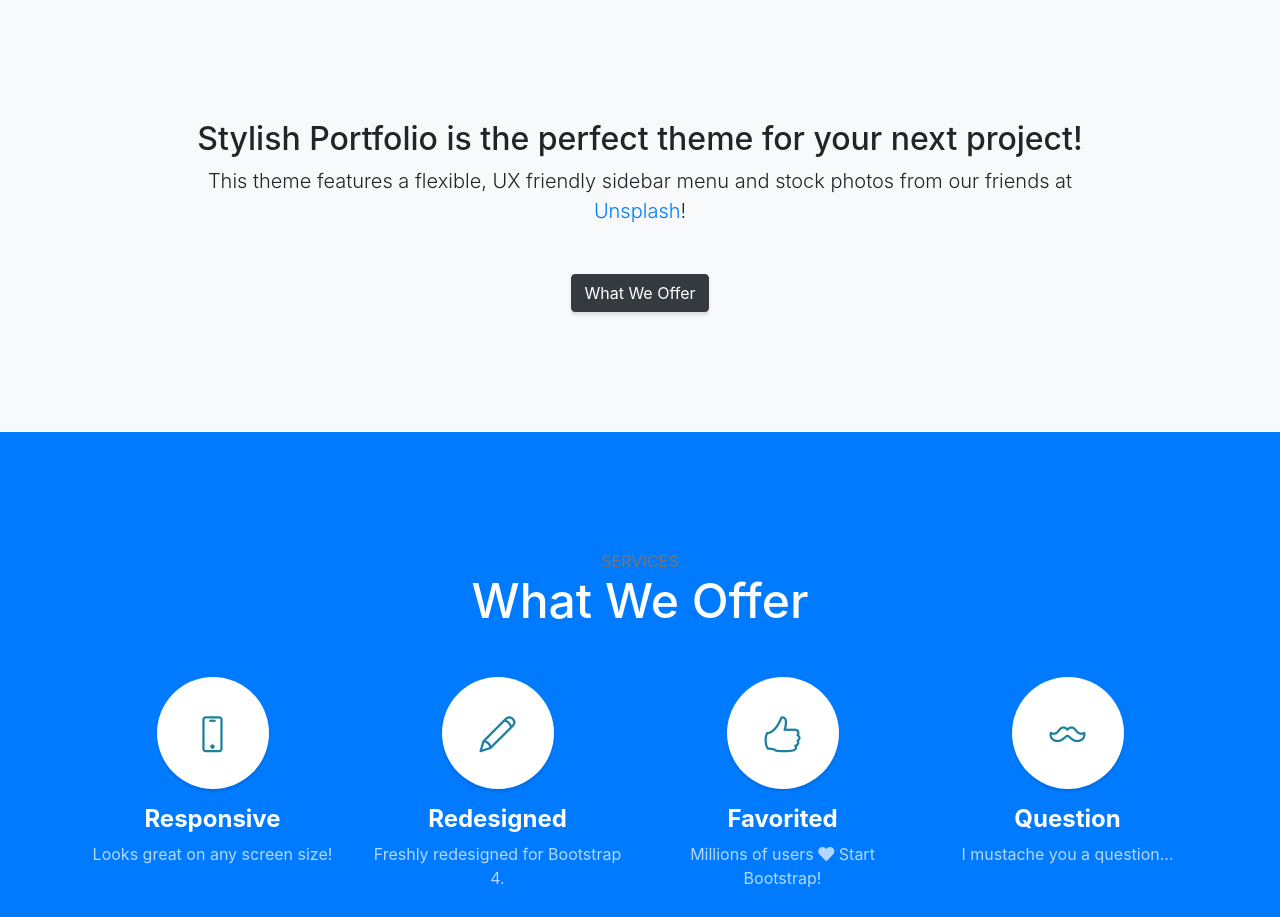
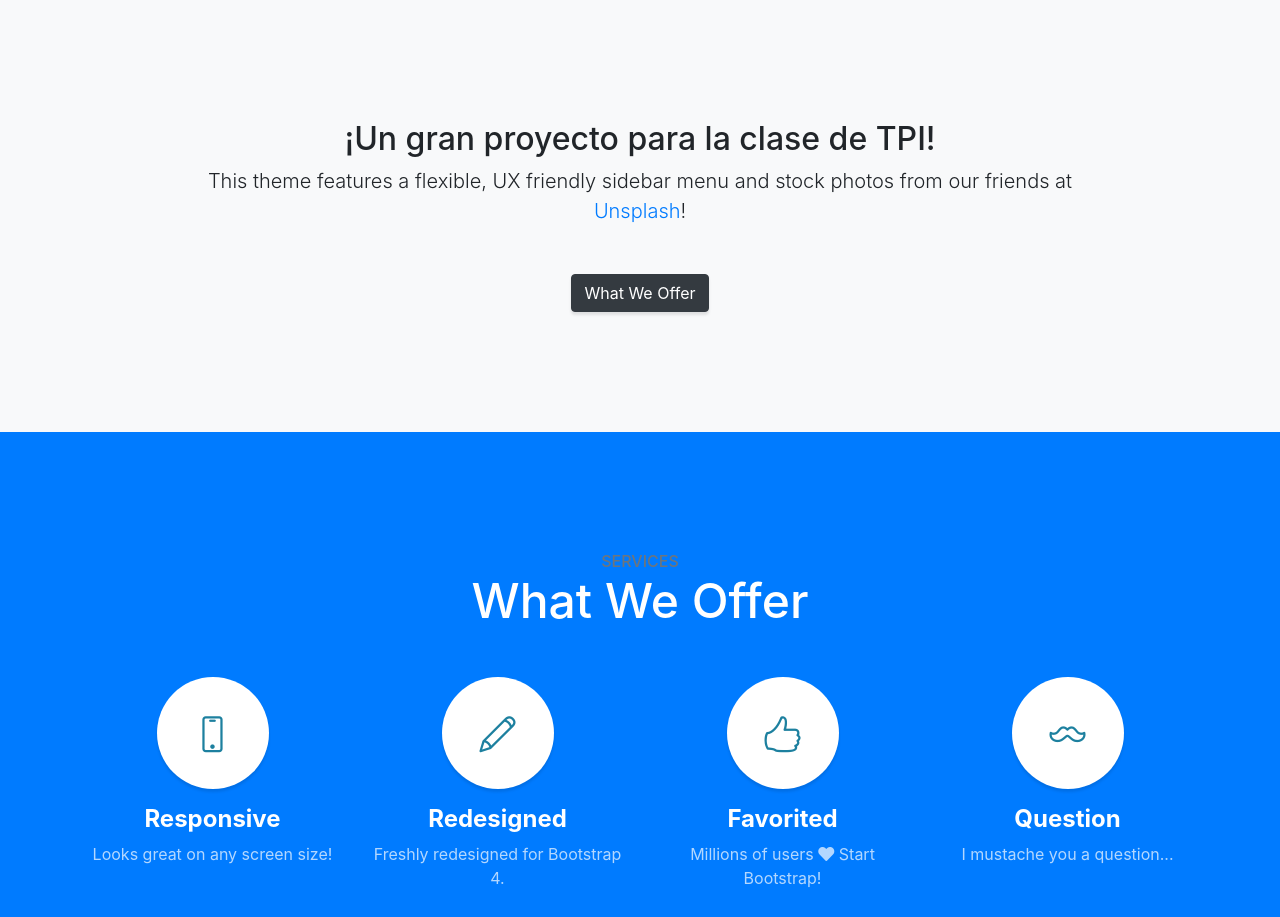
Before and after one commit to caaalvarezlo/uchuva, a website with bundled scripts: page index.html in a window 1280 px wide. Shown: the part 800-1717 px from the top of the page. Built offline with nearby package versions, Linux system fonts and the light colour scheme.

Commit message:
Update index.html

```diff
--- a/index.html
+++ b/index.html
@@ -69,7 +69,7 @@
     <div class="container text-center">
       <div class="row">
         <div class="col-lg-10 mx-auto">
-          <h2>Stylish Portfolio is the perfect theme for your next project!</h2>
+          <h2>¡Un gran proyecto para la clase de TPI!</h2>
           <p class="lead mb-5">This theme features a flexible, UX friendly sidebar menu and stock photos from our friends at
             <a href="https://unsplash.com/">Unsplash</a>!</p>
           <a class="btn btn-dark btn-xl js-scroll-trigger" href="#services">What We Offer</a>
```
